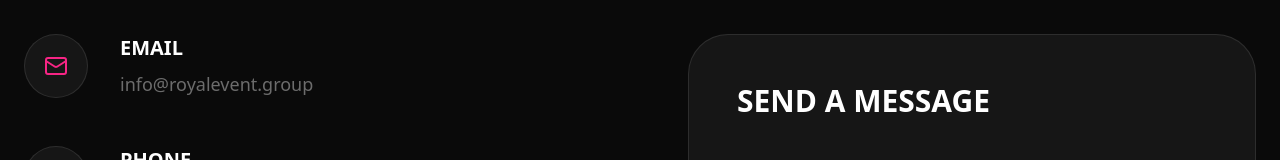
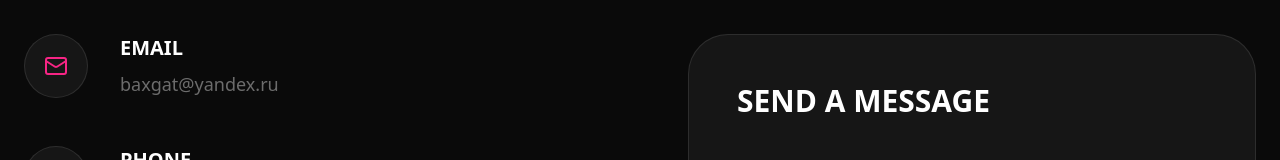
Before and after one commit to kseniausacheva/royal-event-group---delegations-1-, a React (Vite) app: page /en/contact in a window 1280 px wide. Shown: the part 302-462 px from the top of the page. Built offline with nearby package versions, Linux system fonts and the light colour scheme.

Commit message:
Update Contact.tsx

```diff
--- a/src/pages/Contact.tsx
+++ b/src/pages/Contact.tsx
@@ -40,7 +40,7 @@ const Contact = () => {
                 </div>
                 <div>
                   <h4 className="text-xl font-display font-bold uppercase mb-2">{t.contactPage.labels.email}</h4>
-                  <p className="text-white/40 text-lg">info@royalevent.group</p>
+                  <p className="text-white/40 text-lg">baxgat@yandex.ru</p>
                 </div>
               </div>
               <div className="flex items-start gap-8">
```
